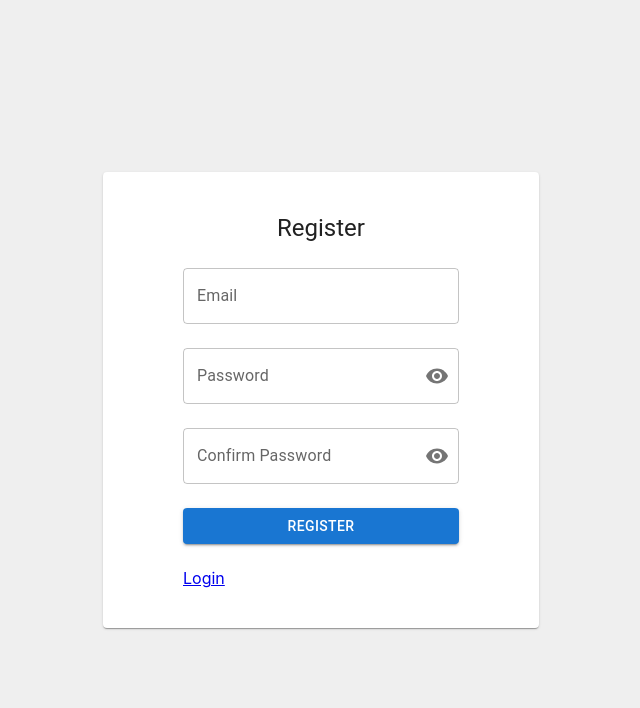
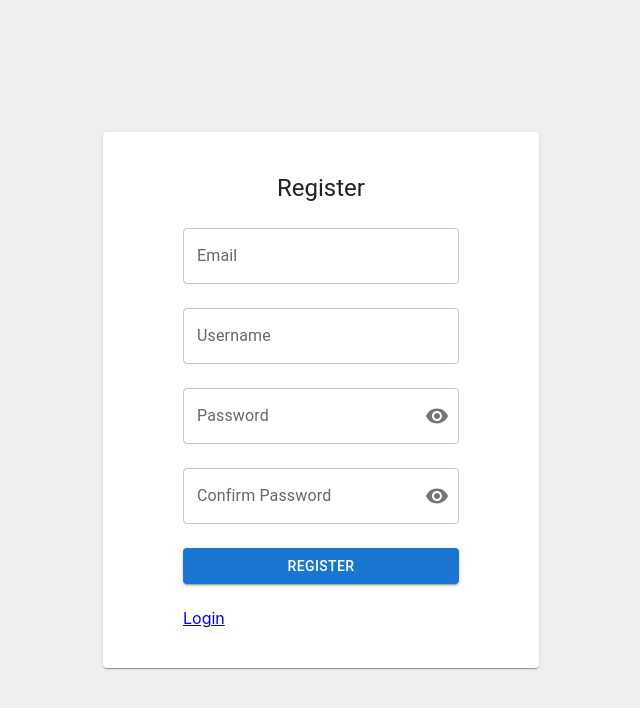
Before and after one commit to MichaelFarquhar/react-firebase-auth, a React (Create React App) app: page /register in a window 1280 px wide. Shown: the top 708 px of the page, without its empty margins (319-959 px from the left). Built offline with nearby package versions, Linux system fonts and the light colour scheme; no server answers.

Commit message:
Add username field to register account
Firebase authentication only cares about email and password. So I have grabbed the UID of the new user and stored it with the username in Firestore Database to link the two

```diff
--- a/src/pages/Register.tsx
+++ b/src/pages/Register.tsx
@@ -15,8 +15,9 @@ import VisibilityOffIcon from '@mui/icons-material/VisibilityOff';
 import { useFormik } from 'formik';
 import { RegisterSchema } from '../validation/Auth';
 
-import { createUserWithEmailAndPassword, signOut } from 'firebase/auth';
-import { auth } from '../firebase/firebase-config';
+import { createUserWithEmailAndPassword, signOut, updateProfile } from 'firebase/auth';
+import { auth, db } from '../firebase/firebase-config';
+import { addDoc, collection } from 'firebase/firestore';
 import { Link, useNavigate } from 'react-router-dom';
 
 const formatFirebaseError = (error: any): string => {
@@ -53,19 +54,33 @@ export const Register: FC = () => {
     const [registerComplete, setRegisterComplete] = useState(false);
     const [authError, setAuthError] = useState('');
 
+    const userCollectionRef = collection(db, 'users');
+
     const formik = useFormik({
         initialValues: {
             email: '',
+            username: '',
             password: '',
             confirmPassword: '',
         },
         validationSchema: RegisterSchema,
         onSubmit: (values) => {
             createUserWithEmailAndPassword(auth, values.email, values.password)
-                .then(() => {
-                    setRegisterComplete(true);
-                    // Firebase automatically logs in after create account and we don't want that:
-                    signOut(auth);
+                .then((userCredential) => {
+                    const userId = userCredential.user.uid;
+
+                    // After creating, we want to update data with username
+                    const addUserInfo = async () => {
+                        await addDoc(userCollectionRef, {
+                            UID: userId,
+                            username: values.username,
+                        });
+                        setRegisterComplete(true);
+                        // Firebase automatically logs in after create account and we don't want that:
+                        signOut(auth);
+                    };
+
+                    addUserInfo();
                 })
                 .catch((err) => setAuthError(formatFirebaseError(err)));
         },
@@ -89,6 +104,18 @@ export const Register: FC = () => {
                             value={formik.values.email}
                             error={formik.touched.email && Boolean(formik.errors.email)}
                             helperText={formik.touched.email && formik.errors.email}
+                            fullWidth
+                        />
+                        <TextField
+                            name="username"
+                            label="Username"
+                            variant="outlined"
+                            onChange={formik.handleChange}
+                            value={formik.values.username}
+                            error={
+                                formik.touched.username && Boolean(formik.errors.username)
+                            }
+                            helperText={formik.touched.username && formik.errors.username}
                             fullWidth
                         />
                         <TextField
```
